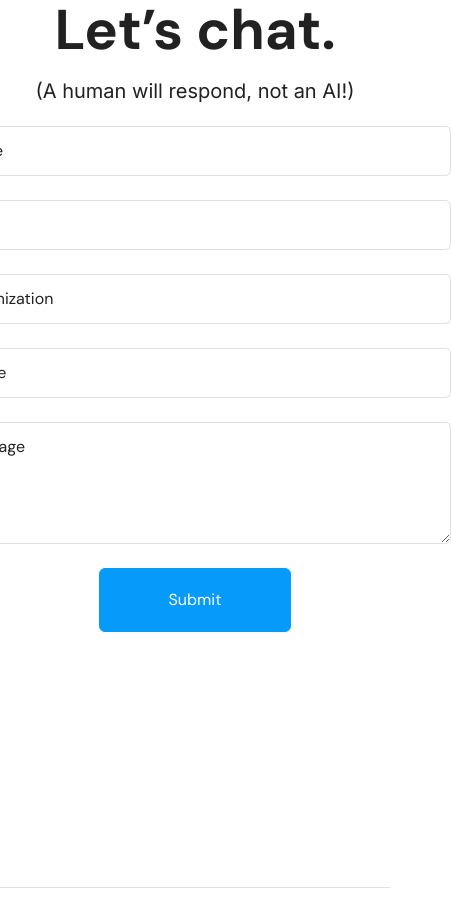
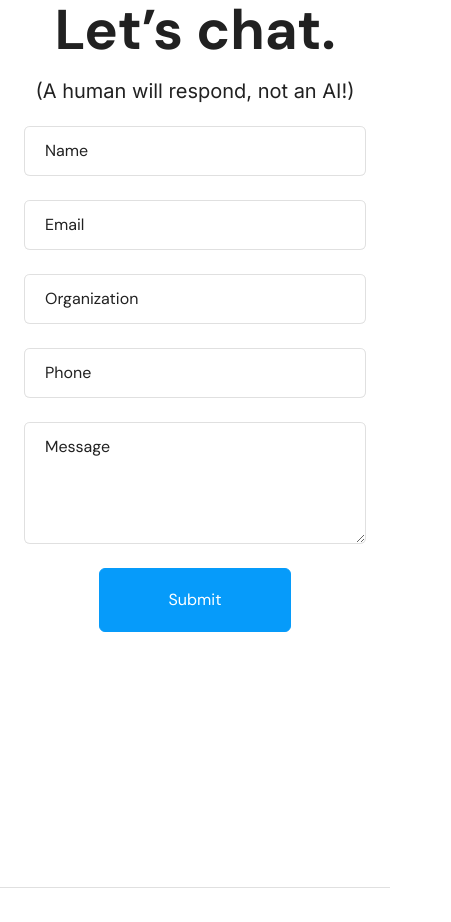
Before and after one commit to dannykingme/mcode-www-preview, a Next.js app: page /mcode-www/ in a window 390 px wide. Shown: the part 3380-4302 px from the top of the page, 451 px wide, since content can reach past the window. Built offline with nearby package versions, Linux system fonts and the light colour scheme.

Commit message:
fix broken contact form on small screens

```diff
--- a/styles/workshop.css
+++ b/styles/workshop.css
@@ -53,7 +53,7 @@
 }
 
 .form {
-  max-width: calc(var(--xl) * 2);
+  max-width: 100%;
   .aff {
     margin-bottom: var(--margin);
   }
```
